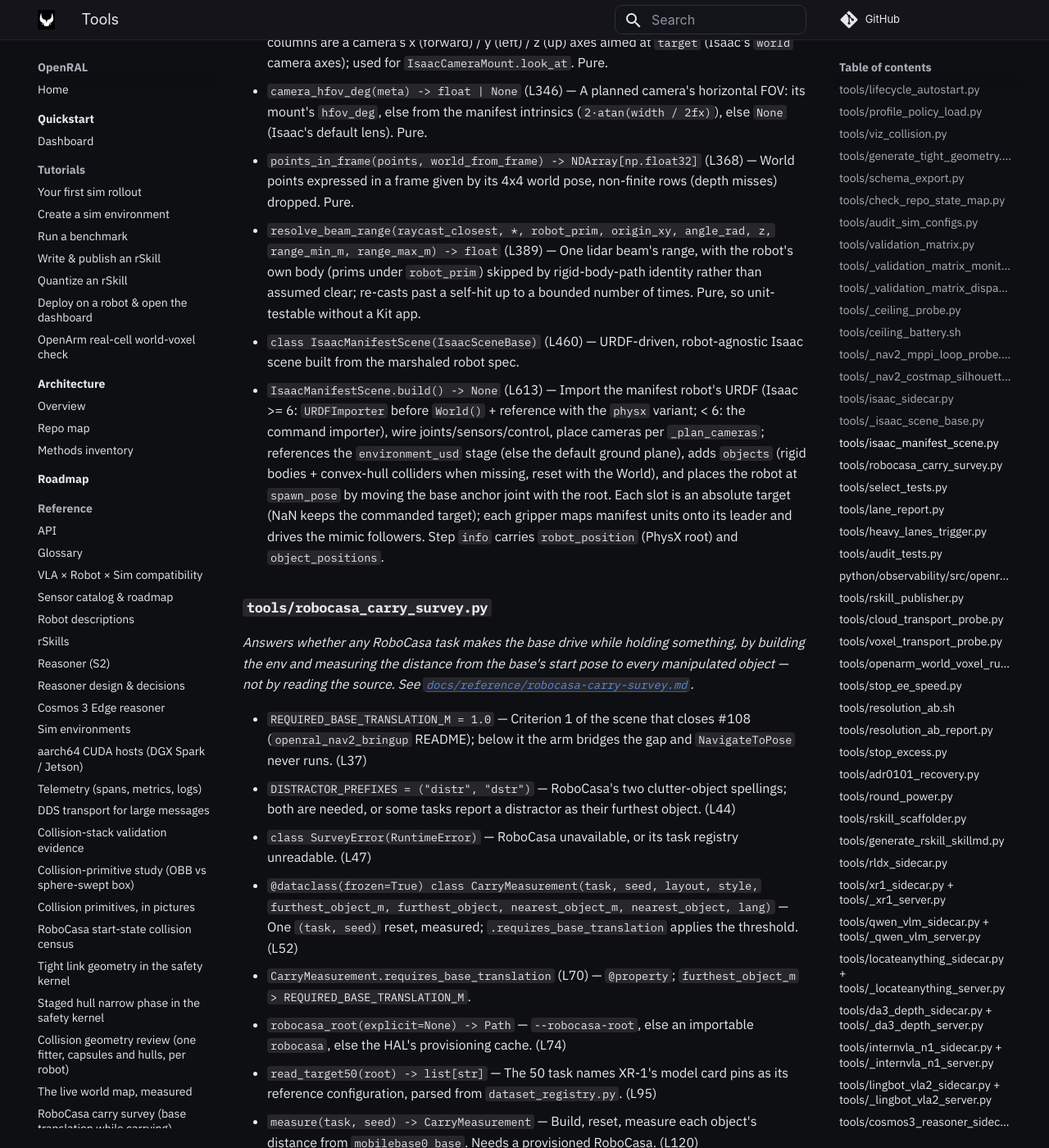
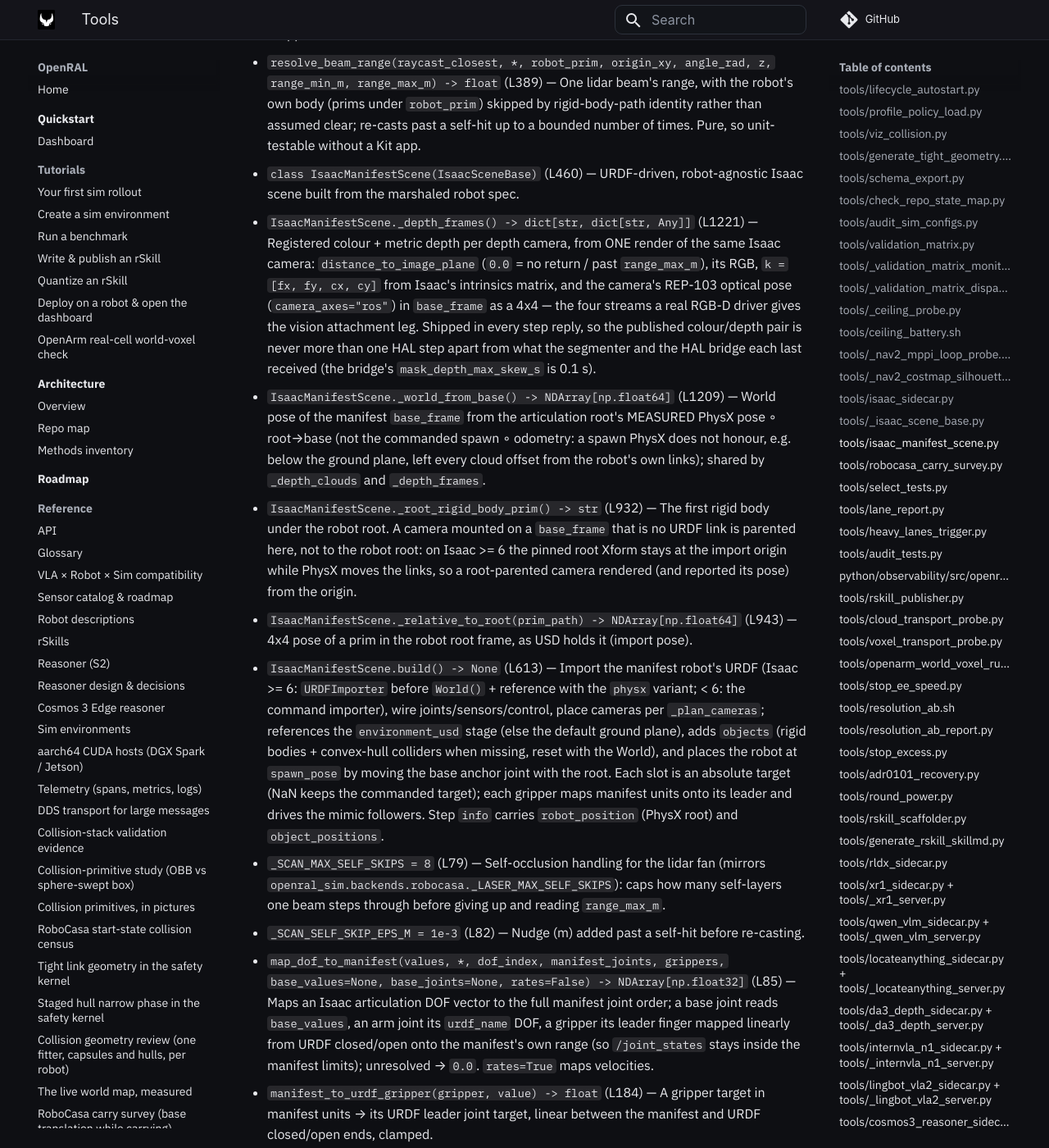
Before and after one commit to OpenRAL/openral, an MkDocs documentation site: the page built from docs/methods/10-tools.md, in a window 1280 px wide and 1400 px high, scrolled down 15028 px. Shown: the whole window at 82% size. Built offline with MkDocs 1.6.1 and Material for MkDocs 9.7.7, drawn with Linux system fonts in a browser that asks for light colours; comment, search, counter and statistics services are not loaded; some of the changed text lies outside the part shown.

Commit message:
docs(methods): restore the #345 Isaac scene entries dropped by the friction merge
Co-Authored-By: Claude Sonnet 5.5 <noreply@anthropic.com>
Claude-Session: https://claude.ai/code/session_01KTrV7z7yWp6QksMj6bfNMx
Signed-off-by: Adrian <adrianllopart@gmail.com>

```diff
--- a/docs/methods/10-tools.md
+++ b/docs/methods/10-tools.md
@@ -218,6 +218,24 @@ _Robot-agnostic, URDF-driven Isaac Sim scene (the sidecar's only scene): imports
 - `_SCAN_MAX_SELF_SKIPS = 8` (L79) — Self-occlusion handling for the lidar fan (mirrors `openral_sim.backends.robocasa._LASER_MAX_SELF_SKIPS`): caps how many self-layers one beam steps through before giving up and reading `range_max_m`.
 - `_SCAN_SELF_SKIP_EPS_M = 1e-3` (L82) — Nudge (m) added past a self-hit before re-casting.
 - `map_dof_to_manifest(values, *, dof_index, manifest_joints, grippers, base_values=None, base_joints=None, rates=False) -> NDArray[np.float32]` (L85) — Maps an Isaac articulation DOF vector to the full manifest joint order; a base joint reads `base_values`, an arm joint its `urdf_name` DOF, a gripper its leader finger mapped linearly from URDF closed/open onto the manifest's own range (so `/joint_states` stays inside the manifest limits); unresolved → `0.0`. `rates=True` maps velocities.
+- `_rpy_quat(roll, pitch, yaw) -> NDArray[np.float64]` (L140) — `(w, x, y, z)` of the URDF `rpy` rotation `Rz·Ry·Rx`; orients each scene object from `IsaacSceneObject.roll`/`pitch`/`yaw`. Pure.
+- `pose_matrix(position, quat_wxyz) -> NDArray[np.float64]` (L165) — 4x4 rigid transform from a position and a normalised `(w, x, y, z)` quaternion. Pure.
+- `manifest_to_urdf_gripper(gripper, value) -> float` (L184) — A gripper target in manifest units → its URDF leader joint target, linear between the manifest and URDF closed/open ends, clamped.
+- `strip_urdf_mimics(urdf_text, source_dir) -> str` (L273) — A URDF without `<mimic>` tags, relative mesh paths made absolute, for the Isaac >= 6 converter (its mimic constraint destabilises PhysX articulations).
+- `compose_planar(spawn, odom) -> tuple[float, float, float, float]` (L308) — World `(x, y, z, yaw)` of the base: the spawn pose composed with the planar odometry pose (odometry starts at the spawn). Pure.
+- `look_at_matrix(eye, target) -> NDArray[np.float64]` (L329) — Rotation whose columns are a camera's x (forward) / y (left) / z (up) axes aimed at `target` (Isaac's `world` camera axes); used for `IsaacCameraMount.look_at`. Pure.
+- `camera_hfov_deg(meta) -> float | None` (L346) — A planned camera's horizontal FOV: its mount's `hfov_deg`, else from the manifest intrinsics (`2·atan(width / 2fx)`), else `None` (Isaac's default lens). Pure.
+- `points_in_frame(points, world_from_frame) -> NDArray[np.float32]` (L368) — World points expressed in a frame given by its 4x4 world pose, non-finite rows (depth misses) dropped. Pure.
+- `resolve_beam_range(raycast_closest, *, robot_prim, origin_xy, angle_rad, z, range_min_m, range_max_m) -> float` (L389) — One lidar beam's range, with the robot's own body (prims under `robot_prim`) skipped by rigid-body-path identity rather than assumed clear; re-casts past a self-hit up to a bounded number of times. Pure, so unit-testable without a Kit app.
+- `class IsaacManifestScene(IsaacSceneBase)` (L460) — URDF-driven, robot-agnostic Isaac scene built from the marshaled robot spec.
+  - `IsaacManifestScene._depth_frames() -> dict[str, dict[str, Any]]` (L1221) — Registered colour + metric depth per depth camera, from ONE render of the same Isaac camera: `distance_to_image_plane` (`0.0` = no return / past `range_max_m`), its RGB, `k = [fx, fy, cx, cy]` from Isaac's intrinsics matrix, and the camera's REP-103 optical pose (`camera_axes="ros"`) in `base_frame` as a 4x4 — the four streams a real RGB-D driver gives the vision attachment leg. Shipped in every step reply, so the published colour/depth pair is never more than one HAL step apart from what the segmenter and the HAL bridge each last received (the bridge's `mask_depth_max_skew_s` is 0.1 s).
+  - `IsaacManifestScene._world_from_base() -> NDArray[np.float64]` (L1209) — World pose of the manifest `base_frame` from the articulation root's MEASURED PhysX pose ∘ root→base (not the commanded spawn ∘ odometry: a spawn PhysX does not honour, e.g. below the ground plane, left every cloud offset from the robot's own links); shared by `_depth_clouds` and `_depth_frames`.
+  - `IsaacManifestScene._root_rigid_body_prim() -> str` (L932) — The first rigid body under the robot root. A camera mounted on a `base_frame` that is no URDF link is parented here, not to the robot root: on Isaac >= 6 the pinned root Xform stays at the import origin while PhysX moves the links, so a root-parented camera rendered (and reported its pose) from the origin.
+  - `IsaacManifestScene._relative_to_root(prim_path) -> NDArray[np.float64]` (L943) — 4x4 pose of a prim in the robot root frame, as USD holds it (import pose).
+  - `IsaacManifestScene.build() -> None` (L613) — Import the manifest robot's URDF (Isaac >= 6: `URDFImporter` before `World()` + reference with the `physx` variant; < 6: the command importer), wire joints/sensors/control, place cameras per `_plan_cameras`; references the `environment_usd` stage (else the default ground plane), adds `objects` (rigid bodies + convex-hull colliders when missing, reset with the World), and places the robot at `spawn_pose` by moving the base anchor joint with the root. Each slot is an absolute target (NaN keeps the commanded target); each gripper maps manifest units onto its leader and drives the mimic followers. Step `info` carries `robot_position` (PhysX root) and `object_positions`.
+- `_SCAN_MAX_SELF_SKIPS = 8` (L79) — Self-occlusion handling for the lidar fan (mirrors `openral_sim.backends.robocasa._LASER_MAX_SELF_SKIPS`): caps how many self-layers one beam steps through before giving up and reading `range_max_m`.
+- `_SCAN_SELF_SKIP_EPS_M = 1e-3` (L82) — Nudge (m) added past a self-hit before re-casting.
+- `map_dof_to_manifest(values, *, dof_index, manifest_joints, grippers, base_values=None, base_joints=None, rates=False) -> NDArray[np.float32]` (L85) — Maps an Isaac articulation DOF vector to the full manifest joint order; a base joint reads `base_values`, an arm joint its `urdf_name` DOF, a gripper its leader finger mapped linearly from URDF closed/open onto the manifest's own range (so `/joint_states` stays inside the manifest limits); unresolved → `0.0`. `rates=True` maps velocities.
 - `manifest_to_urdf_gripper(gripper, value) -> float` (L184) — A gripper target in manifest units → its URDF leader joint target, linear between the manifest and URDF closed/open ends, clamped.
 - `_FINGER_FRICTION = 1.0` (L67) — Coulomb friction of the robot's finger colliders (the URDF importer authors no physics material; Isaac i58/i59: a lifted prop slid out of a stalled, effort-capped jaw at PhysX's ~0.5 default).
 - `apply_finger_friction(stage, robot_prim, finger_joints, friction=_FINGER_FRICTION) -> list[str]` (L204) — Binds one high-friction physics material (static = dynamic = `friction`, no restitution, `max` friction combine) to the finger links the named gripper joints drive (the `grippers[].leader` + `followers[].dof` URDF joint names, via each USD joint's `body1`) and to every instanced root under them — found through the joints, not by name (the OpenArm's finger colliders are `ee_link1/2`; its `finger_*` prims are visuals), and an instance proxy cannot take a binding. Returns the bound paths (empty — flagged by `build()` — when no named joint exists). `ValueError` on a non-positive or non-finite coefficient. Called by `build()` right after the robot is referenced.
@@ -229,7 +247,6 @@ _Robot-agnostic, URDF-driven Isaac Sim scene (the sidecar's only scene): imports
 - `resolve_beam_range(raycast_closest, *, robot_prim, origin_xy, angle_rad, z, range_min_m, range_max_m) -> float` (L389) — One lidar beam's range, with the robot's own body (prims under `robot_prim`) skipped by rigid-body-path identity rather than assumed clear; re-casts past a self-hit up to a bounded number of times. Pure, so unit-testable without a Kit app.
 - `class IsaacManifestScene(IsaacSceneBase)` (L460) — URDF-driven, robot-agnostic Isaac scene built from the marshaled robot spec.
   - `IsaacManifestScene.build() -> None` (L613) — Import the manifest robot's URDF (Isaac >= 6: `URDFImporter` before `World()` + reference with the `physx` variant; < 6: the command importer), wire joints/sensors/control, place cameras per `_plan_cameras`; references the `environment_usd` stage (else the default ground plane), adds `objects` (rigid bodies + convex-hull colliders when missing, reset with the World), and places the robot at `spawn_pose` by moving the base anchor joint with the root. Each slot is an absolute target (NaN keeps the commanded target); each gripper maps manifest units onto its leader and drives the mimic followers. Step `info` carries `robot_position` (PhysX root) and `object_positions`.
-
 ### `tools/robocasa_carry_survey.py`
 _Answers whether any RoboCasa task makes the base drive while holding something, by building the env and measuring the distance from the base's start pose to every manipulated object — not by reading the source. See [`docs/reference/robocasa-carry-survey.md`](../reference/robocasa-carry-survey.md)._
 
```
